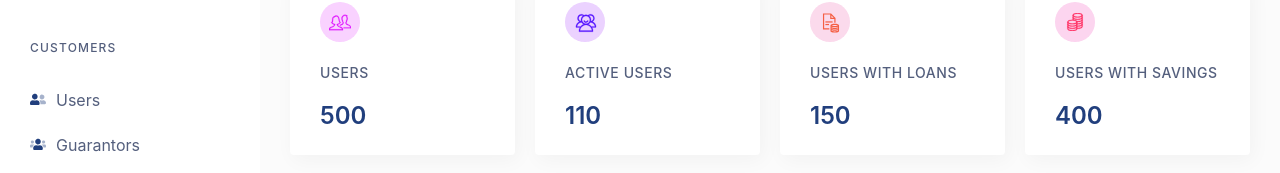
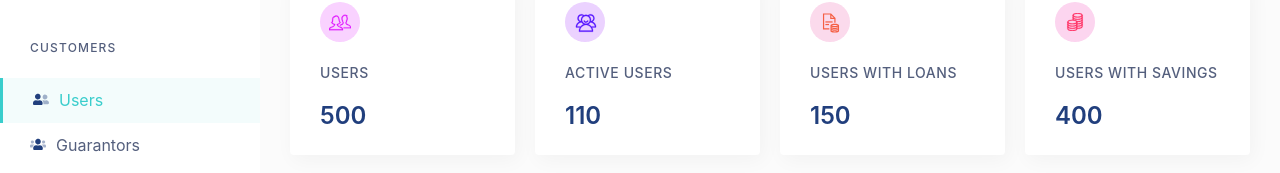
Before and after one commit to fantastizeey1/lendsqr-fe-test, a React (Vite) app: page /users in a window 1280 px wide. Shown: the part 256-429 px from the top of the page. Built offline with nearby package versions, Linux system fonts and the light colour scheme.

Commit message:
fix user page  responsiveness

```diff
--- a/src/components/layout/Layout.tsx
+++ b/src/components/layout/Layout.tsx
@@ -1,19 +1,18 @@
-import { Outlet } from 'react-router-dom';
-import Header from '../header/Header';
-import Sidebar from '../sidebar/Sidebar';
-import './_layout.scss'
-
+import { Outlet } from "react-router-dom";
+import Header from "../header/Header";
+import Sidebar from "../sidebar/Sidebar";
+import "./_layout.scss";
 
 const Layout = () => {
   return (
-    <div className='app'>
-    <div className="layout">
-      <Sidebar currentPage="user" onPageChange={() => {}} />
-      <div className="main-content">
-        <Header />
-        <Outlet />
+    <div className="app">
+      <div className="layout">
+        <Sidebar />
+        <div className="main-content">
+          <Header />
+          <Outlet />
+        </div>
       </div>
-    </div>
     </div>
   );
 };
--- a/src/components/sidebar/Sidebar.tsx
+++ b/src/components/sidebar/Sidebar.tsx
@@ -1,48 +1,81 @@
-import React from 'react';
-import "./_sidebar.scss"
+import React from "react";
+import { useLocation, useNavigate } from "react-router-dom";
 
-interface SidebarProps {
-  currentPage: string;
-  onPageChange: (page: string) => void;
-}
+import "./_sidebar.scss";
 
-const Sidebar: React.FC<SidebarProps> = ({ currentPage, onPageChange }) => {
-  // Define the menu sections and items
+const Sidebar: React.FC = () => {
+  const location = useLocation();
+  const navigate = useNavigate();
+
+  const isActive = (key: string) => location.pathname === `/${key}`;
+
   const menuSections = [
     {
-      title: 'CUSTOMERS',
+      title: "CUSTOMERS",
       items: [
-        { icon: 'user.svg', label: 'Users', key: 'users' },
-        { icon: 'guarantors.svg', label: 'Guarantors', key: 'guarantors' },
-        { icon: 'loan.svg', label: 'Loans', key: 'loans' },
-        { icon: 'handshake.svg', label: 'Decision Models', key: 'handshake' },
-        { icon: 'savin.svg', label: 'Savings', key: 'savin' },
-        { icon: 'loan-request.svg', label: 'Loan Requests', key: 'loan-requests' },
-        { icon: 'whitelist.svg', label: 'Whitelist', key: 'whitelist' },
-        { icon: 'karma.svg', label: 'Karma', key: 'karma' },
+        { icon: "user.svg", label: "Users", key: "users" },
+        { icon: "guarantors.svg", label: "Guarantors", key: "guarantors" },
+        { icon: "loan.svg", label: "Loans", key: "loans" },
+        { icon: "handshake.svg", label: "Decision Models", key: "handshake" },
+        { icon: "savin.svg", label: "Savings", key: "savin" },
+        {
+          icon: "loan-request.svg",
+          label: "Loan Requests",
+          key: "loan-requests",
+        },
+        { icon: "whitelist.svg", label: "Whitelist", key: "whitelist" },
+        { icon: "karma.svg", label: "Karma", key: "karma" },
       ],
     },
     {
-      title: 'BUSINESSES',
+      title: "BUSINESSES",
       items: [
-        { icon: 'home.svg', label: 'Organization', key: 'organization' },
-        { icon: 'Loan Products.svg', label: 'Loan Products', key: 'loan-products' },
-        { icon: 'Savings Products.svg', label: 'Savings Products', key: 'savings-products' },
-        { icon: 'Fees and Charges.svg', label: 'Fees and Charges', key: 'fees-and-charges' },
-        { icon: 'Transactions.svg', label: 'Transactions', key: 'transactions' },
-        { icon: 'Services.svg', label: 'Services', key: 'services' },
-        { icon: 'Service Account.svg', label: 'Service Account', key: 'service-account' },
-        { icon: 'Settlements.svg', label: 'Settlements', key: 'settlements' },
-        { icon: 'Reports.svg', label: 'Reports', key: 'reports' },
+        { icon: "home.svg", label: "Organization", key: "organization" },
+        {
+          icon: "Loan Products.svg",
+          label: "Loan Products",
+          key: "loan-products",
+        },
+        {
+          icon: "Savings Products.svg",
+          label: "Savings Products",
+          key: "savings-products",
+        },
+        {
+          icon: "Fees and Charges.svg",
+          label: "Fees and Charges",
+          key: "fees-and-charges",
+        },
+        {
+          icon: "Transactions.svg",
+          label: "Transactions",
+          key: "transactions",
+        },
+        { icon: "Services.svg", label: "Services", key: "services" },
+        {
+          icon: "Service Account.svg",
+          label: "Service Account",
+          key: "service-account",
+        },
+        { icon: "Settlements.svg", label: "Settlements", key: "settlements" },
+        { icon: "Reports.svg", label: "Reports", key: "reports" },
       ],
     },
     {
-      title: 'SETTINGS',
+      title: "SETTINGS",
       items: [
-        { icon: 'Preferences.svg', label: 'Preferences', key: 'preferences' },
-        { icon: 'Fees and Pricing.svg', label: 'Fees and Pricing', key: 'fees pricing' },
-        { icon: 'Audit Logs.svg', label: 'Audit Logs', key: 'audit logs' },
-        { icon: 'Systems Messages.svg', label: 'Systems Messages', key: 'system-messages' },
+        { icon: "Preferences.svg", label: "Preferences", key: "preferences" },
+        {
+          icon: "Fees and Pricing.svg",
+          label: "Fees and Pricing",
+          key: "fees pricing",
+        },
+        { icon: "Audit Logs.svg", label: "Audit Logs", key: "audit logs" },
+        {
+          icon: "Systems Messages.svg",
+          label: "Systems Messages",
+          key: "system-messages",
+        },
       ],
     },
   ];
@@ -64,10 +97,10 @@ const Sidebar: React.FC<SidebarProps> = ({ currentPage, onPageChange }) => {
       </div>
 
       <div className="sidebar-menu">
-        {/* Dashboard Link */}
+        {/* Dashboard Link (i.e. Users) */}
         <div
-          className={`menu-item dashboard-item ${currentPage === 'users' ? 'active' : ''}`}
-          onClick={() => onPageChange('users')}
+          className={`menu-item dashboard-item `}
+          onClick={() => navigate("/users")}
         >
           <span className="menu-icon">
             <img src="/home.svg" alt="Dashboard" />
@@ -75,15 +108,15 @@ const Sidebar: React.FC<SidebarProps> = ({ currentPage, onPageChange }) => {
           <span>Dashboard</span>
         </div>
 
-        {/* Sections */}
-        {menuSections.map(section => (
+        {/* Menu Sections */}
+        {menuSections.map((section) => (
           <div className="menu-section" key={section.title}>
             <h4>{section.title}</h4>
-            {section.items.map(item => (
+            {section.items.map((item) => (
               <div
                 key={item.key}
-                className={`menu-item ${currentPage === item.key ? 'active' : ''}`}
-                onClick={() => onPageChange(item.key)}
+                className={`menu-item ${isActive(item.key) ? "active" : ""}`}
+                onClick={() => navigate(`/${item.key}`)}
               >
                 <span className="menu-icon">
                   <img src={`/${item.icon}`} alt={`${item.label} icon`} />
@@ -94,21 +127,16 @@ const Sidebar: React.FC<SidebarProps> = ({ currentPage, onPageChange }) => {
           </div>
         ))}
 
-        {/* Help and Logout */}
-        <div className='menu-section logout-section'>
-          <div className='menu-item'>
-            <span className='menu-icon'>
+        <div className="menu-section logout-section">
+          <div className="menu-item">
+            <span className="menu-icon">
               <img src="/Logout.svg" alt="Logout" />
             </span>
             <span>Logout</span>
-
-
-
           </div>
-          <div className='menu-item'>
-            <span className='version'>v1.2.0</span>
+          <div className="menu-item">
+            <span className="version">v1.2.0</span>
           </div>
-
         </div>
       </div>
     </div>
--- a/src/components/sidebar/_sidebar.scss
+++ b/src/components/sidebar/_sidebar.scss
@@ -14,6 +14,12 @@ $text-secondary: #545f7d;
 $background-light: #fbfbfb;
 $border-color: #e6e6e6;
 $white: #ffffff;
+
+// Breakpoints
+$large-screen: 1256px;
+$small-screen: 1024px;
+$tablet: 768px;
+$mobile: 480px;
 
 // Mixins
 @mixin flex-center {
@@ -80,9 +86,11 @@ $white: #ffffff;
 
       .menu-icon {
         font-size: 16px;
+        transition: all 0.3s ease;
       }
 
-          &:hover {
+      &:hover,
+      &.active {
         background: rgba(57, 205, 204, 0.06);
         border-left: 3px solid $primary-color;
         color: $primary-color;
@@ -126,12 +134,72 @@ $white: #ffffff;
           border-left: 3px solid $primary-color;
           color: $primary-color;
         }
-            .version{
+        .version {
           font-size: 12px;
           color: $text-primary;
-
         }
       }
     }
   }
 }
+
+// large screen (1256px and below)
+@media (max-width: $large-screen) {
+  .sidebar {
+    max-width: 250px;
+    padding: 20px 0;
+
+    .sidebar-logo {
+      padding: 0 20px;
+      margin-bottom: 30px;
+
+      img {
+        height: 25px;
+      }
+    }
+
+    .sidebar-user {
+      padding: 0 20px;
+      margin-bottom: 30px;
+      font-size: 14px;
+
+      .user-icon {
+        font-size: 14px;
+        margin-right: 8px;
+      }
+      span {
+        font-size: 14px;
+      }
+
+      .dropdown-arrow {
+        font-size: 10px;
+        margin-left: 8px;
+      }
+    }
+
+    .sidebar-menu {
+      .dashboard-item {
+        padding: 8px 20px;
+        font-size: 14px;
+
+        .menu-icon {
+          font-size: 14px;
+        }
+      }
+
+      .menu-section h4 {
+        font-size: 11px;
+        padding: 0 20px;
+      }
+
+      .menu-item {
+        padding: 8px 20px;
+        font-size: 14px;
+
+        .menu-icon {
+          font-size: 14px;
+        }
+      }
+    }
+  }
+}
```
Lines whose indentation alone changed are shown as unchanged.
